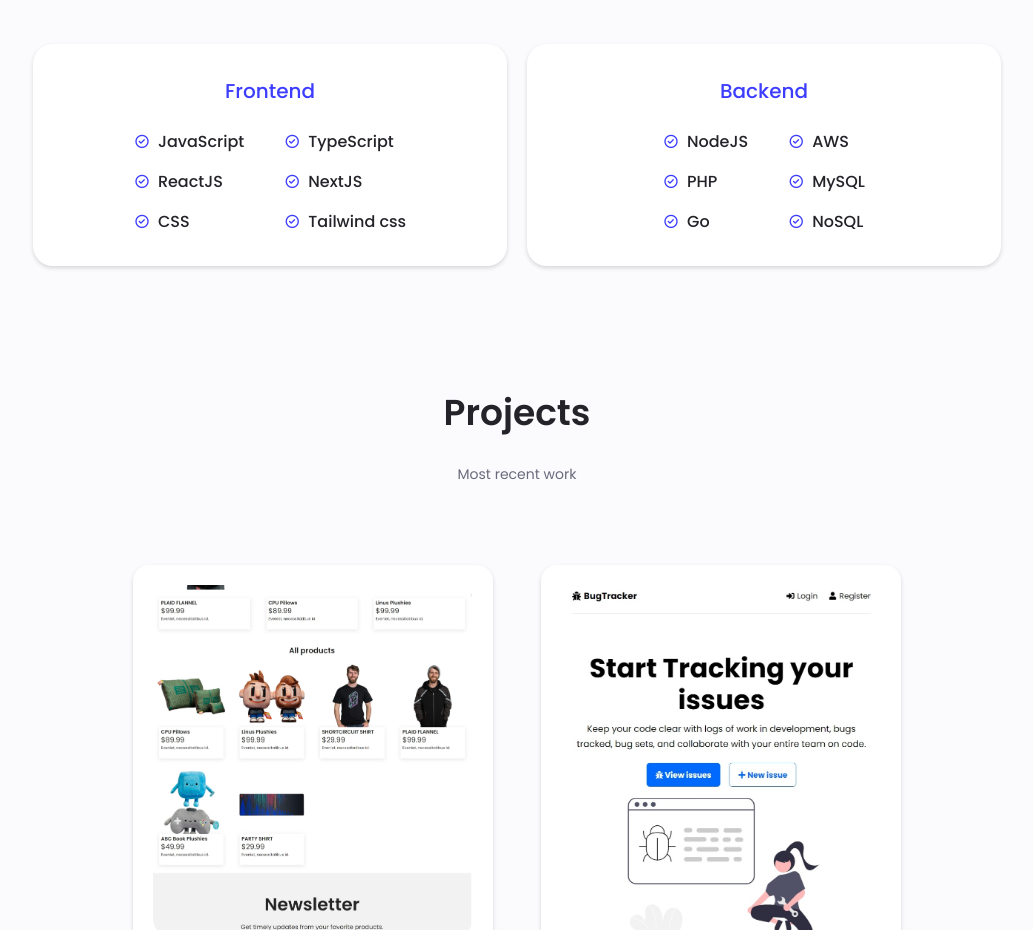
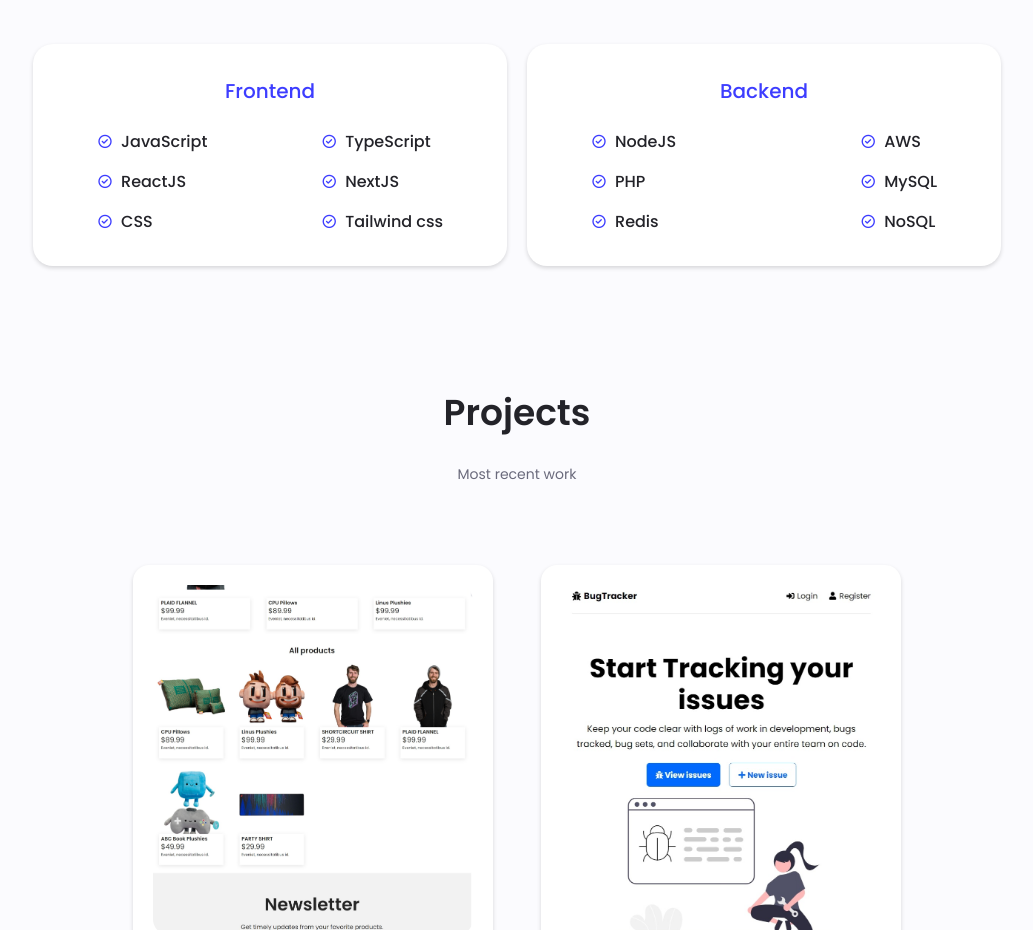
Before and after one commit to jessur2030/portfolio, a website: page index.html in a window 1280 px wide. Shown: the part 2400-3330 px from the top of the page, without its empty margins (123-1156 px from the left). Drawn offline with nearby package versions, Linux system fonts and the light colour scheme.

Commit message:
Update skills and qualification styles

```diff
--- a/index.html
+++ b/index.html
@@ -291,7 +291,7 @@
               <div class="skills__data">
                 <i class="uil uil-check-circle"></i>
                 <div>
-                  <h3 class="skills__name">Go</h3>
+                  <h3 class="skills__name">Redis</h3>
                 </div>
               </div>
 
--- a/src/styles/styles.css
+++ b/src/styles/styles.css
@@ -586,6 +586,10 @@ img {
   color: var(--first-color);
 }
 
+.qualification__detail {
+  margin-bottom: 1rem;
+}
+
 /*==================== SKILLS ====================*/
 .skills__container {
   /* row-gap: 0; */
@@ -615,7 +619,7 @@ img {
 
 .skills__box {
   display: flex;
-  justify-content: center;
+  justify-content: space-between;
   column-gap: 2.5rem;
 }
 
```
